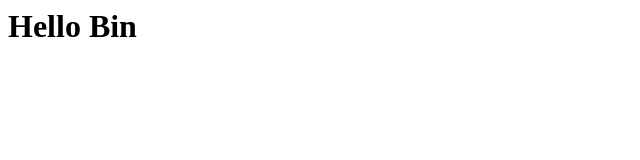
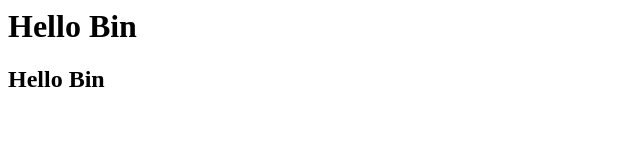
Before and after one commit to HoangLapTrinh/hoc-git-vscode, a plain HTML site: page index.html in a window 1280 px wide. Shown: the whole page, without its empty margins (0-640 px from the left). Drawn offline with Linux system fonts and the light colour scheme.

Commit message:
Update index.html

```diff
--- a/index.html
+++ b/index.html
@@ -1,4 +1,5 @@
 <html>
 <h1>Hello Bin</h1>
+<h2>Hello Bin<h2>
 
 </html>
```
